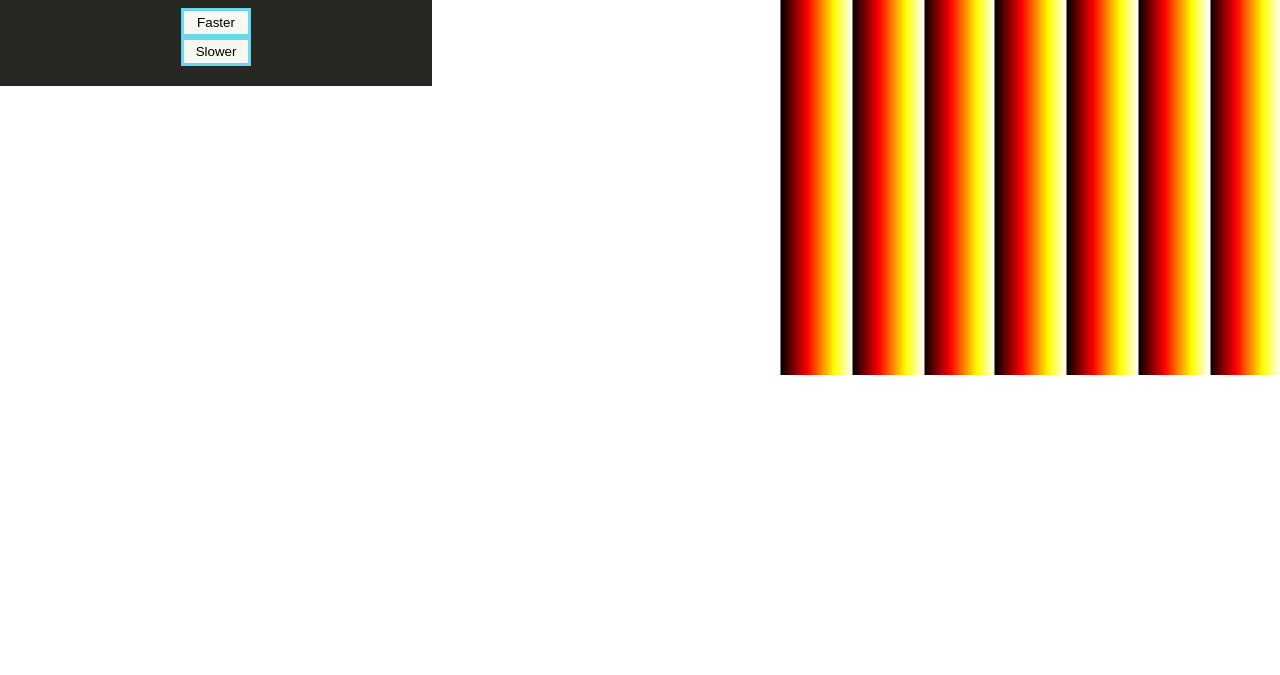
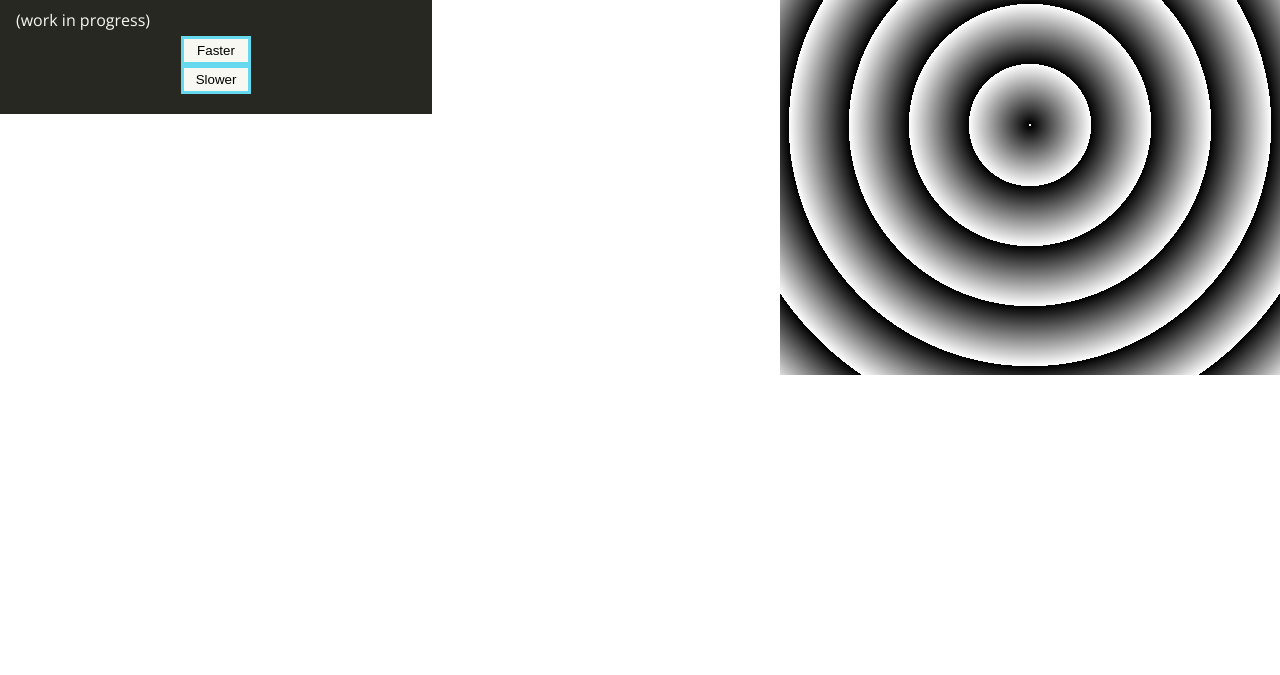
Before and after one commit to madewithlinux/joshua-wright.github.io.old-version, a plain HTML site: page web_code/concentric_wave.html in a window 1280 px wide. Shown: the part 125-800 px from the top of the page. Drawn offline with nearby package versions, Linux system fonts and the light colour scheme.

Commit message:
added WIP code "Concentric Circles Animation"

```diff
--- a/web_code/concentric_wave.html
+++ b/web_code/concentric_wave.html
@@ -14,6 +14,7 @@
 <body>
 <div class="config">
     <h1>Concentric Circles Animation</h1>
+    (work in progress)
     <div class="line">
         <div class="center">
             <input class="go_button" type="button" id="btn_render"
--- a/web_code/concentric_wave.js
+++ b/web_code/concentric_wave.js
@@ -61,12 +61,62 @@ function wave_triangle(x, wave_size) {
     return Math.abs(((x / (wave_size * 4)) % 2) - 1);
 }
 
+function compute_midpoint_distance(width) {
+    var out = new Float64Array(width * width);
+    var mid = (width - 1) / 2;
+    var x = 0;
+    for (var a = 0; a < width * width; a += width) {
+        for (var y = 0; y < width; y++) {
+            out[a + y] = Math.sqrt(Math.pow(x - mid, 2) + Math.pow(y - mid, 2));
+        }
+        x++;
+    }
+    return out;
+}
+
+function scale_array_sine(array, scale) {
+    /*results are scaled to 0 <= x <= 1*/
+    var out = new Float64Array(array.length);
+    for (var i = 0; i < array.length; i++) {
+        out[i] = Math.sin(scale * array[i]) / 2 + 1 / 2;
+    }
+    return out;
+}
+
+function scale_array_sawtooth(array, scale) {
+    /*results are scaled to 0 <= x <= 1*/
+    var out = new Float64Array(array.length);
+    for (var i = 0; i < array.length; i++) {
+        out[i] = wave_sawtooth(array[i], scale);
+    }
+    return out;
+}
+
+function array_to_image_data(array, colormap, offset) {
+    /*TODO: use colormap*/
+    //if (offset == undefined) {
+    //    offset = 0;
+    //}
+    var size = Math.sqrt(array.length);
+    var data = new Uint8ClampedArray(array.length * 4);
+    for (var i = 0; i < array.length; i++) {
+        /*RGBA pixel format*/
+        //data[i * 4 + 0] = ((array[i] + offset) * 255) % 255;
+        //data[i * 4 + 1] = ((array[i] + offset) * 255) % 255;
+        //data[i * 4 + 2] = ((array[i] + offset) * 255) % 255;
+        var pix = ((array[i] + offset) * 255) % 255;
+        data[i * 4 + 0] = pix;
+        data[i * 4 + 1] = pix;
+        data[i * 4 + 2] = pix;
+        data[i * 4 + 3] = 255;
+    }
+    return new ImageData(data, size, size);
+}
 
 $(document).ready(function () {
     var main_canvas = $('#main_canvas');
     var main_canvas_0 = main_canvas[0];
 
-    var offset = 0;
 
     var canvas_width = main_canvas_0.width;
     var middle = [canvas_width / 2, canvas_width / 2];
@@ -75,55 +125,77 @@ $(document).ready(function () {
     var width = 3;
     var context = main_canvas_0.getContext("2d");
 
+
+    var distances = compute_midpoint_distance(500);
+    //distances = scale_array_sine(distances, 1 / 10);
+    distances = scale_array_sawtooth(distances, 10);
+
+
+    var current_offset = 0;
+    var offset_increment = 0.01;
+
     function render() {
 
         context.clearRect(0, 0, main_canvas_0.width, main_canvas_0.height);
 
+        var img_data = array_to_image_data(distances, undefined, current_offset);
+        context.putImageData(img_data, 0, 0);
+        context.stroke();
+
         //for (var x = 0; x < length; x += step) {
         //    context.beginPath();
         //    context.lineWidth = width;
-        //    context.strokeStyle = colormap_basic_grayscale((offset + x / (canvas_width / 7)) % 1);
+        //    context.strokeStyle = colormap_basic_grayscale((current_offset + x / (canvas_width / 7)) % 1);
         //    context.arc(middle[0], middle[1], x, 0, 2 * Math.PI);
         //    context.stroke();
         //}
-        for (var x = 0; x < canvas_width; x += step) {
-            context.beginPath();
-            context.lineWidth = width;
-            //context.strokeStyle = colormap_basic_grayscale((offset + x / (canvas_width / 7)) % 1);
-            context.strokeStyle = colormap_basic_hot((offset + x / (canvas_width / 7)) % 1);
-            context.moveTo(x, 0);
-            context.lineTo(x, canvas_width);
-            context.stroke();
-        }
+        //for (var x = 0; x < canvas_width; x += step) {
+        //    context.beginPath();
+        //    context.lineWidth = width;
+        //    //context.strokeStyle = colormap_basic_grayscale((current_offset + x / (canvas_width / 7)) % 1);
+        //    context.strokeStyle = colormap_basic_hot((current_offset + x / (canvas_width / 7)) % 1);
+        //    context.moveTo(x, 0);
+        //    context.lineTo(x, canvas_width);
+        //    context.stroke();
+        //}
         //for (var n = 0; n < 2 * Math.PI; n += 0.02) {
         //    context.beginPath();
         //    context.moveTo(middle[0], middle[1]);
         //    //context.lineWidth = width;
         //    context.lineWidth = 6;
-        //    context.strokeStyle = colormap_basic_grayscale((offset + n / (2 * Math.PI)) % 1);
+        //    context.strokeStyle = colormap_basic_grayscale((current_offset + n / (2 * Math.PI)) % 1);
         //    var x = canvas_width / 2 * Math.cos(n) + canvas_width / 2;
         //    var y = canvas_width / 2 * Math.sin(n) + canvas_width / 2;
         //    context.lineTo(x, y);
         //    context.stroke();
         //}
 
-        offset += 0.01;
-        //offset++;
+        //current_offset += 0.01;
+        current_offset += offset_increment;
+        //current_offset++;
     }
 
     //render();
     var render_id = [setInterval(render, 1000 / 60)];
     console.log(render_id);
     $("#btn_pause").click(function () {
-        clearInterval(render_id.pop());
-        console.log(render_id);
+        offset_increment -= 0.005;
+        if (offset_increment <= 0) {
+            clearInterval(render_id.pop());
+            console.log(render_id);
+        }
+        console.log("offset_increment: "+offset_increment);
     });
     $("#btn_render").click(function () {
-        console.log(render_id);
-        //if (render_id[0] != 'a') {
-        //    render_id[0] = setInterval(render, 1000 / 60);
-        //}
-        render_id.push(setInterval(render, 1000 / 60));
+        //if (current_offset > 0) {
+        //    current_offset += 0.01;
+        //} else {
+        if (offset_increment <= 0) {
+            console.log("render_id: "+ render_id);
+            render_id.push(setInterval(render, 1000 / 60));
+        }
+        console.log("offset_increment: "+offset_increment);
+        offset_increment += 0.005;
     });
 
 });
```
Also changed, not shown: web_code/random_javascript.html (+2 -0 lines).
